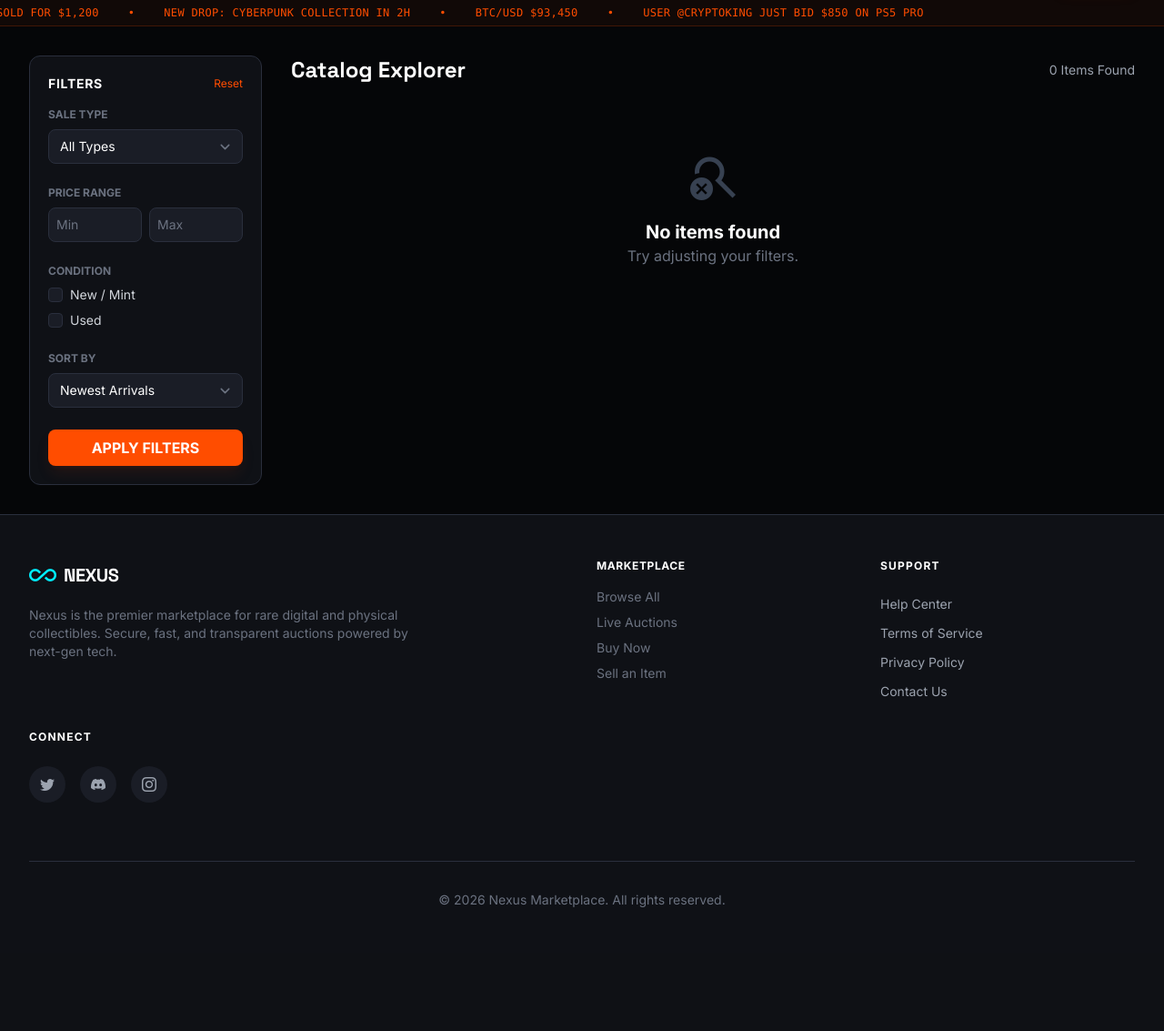
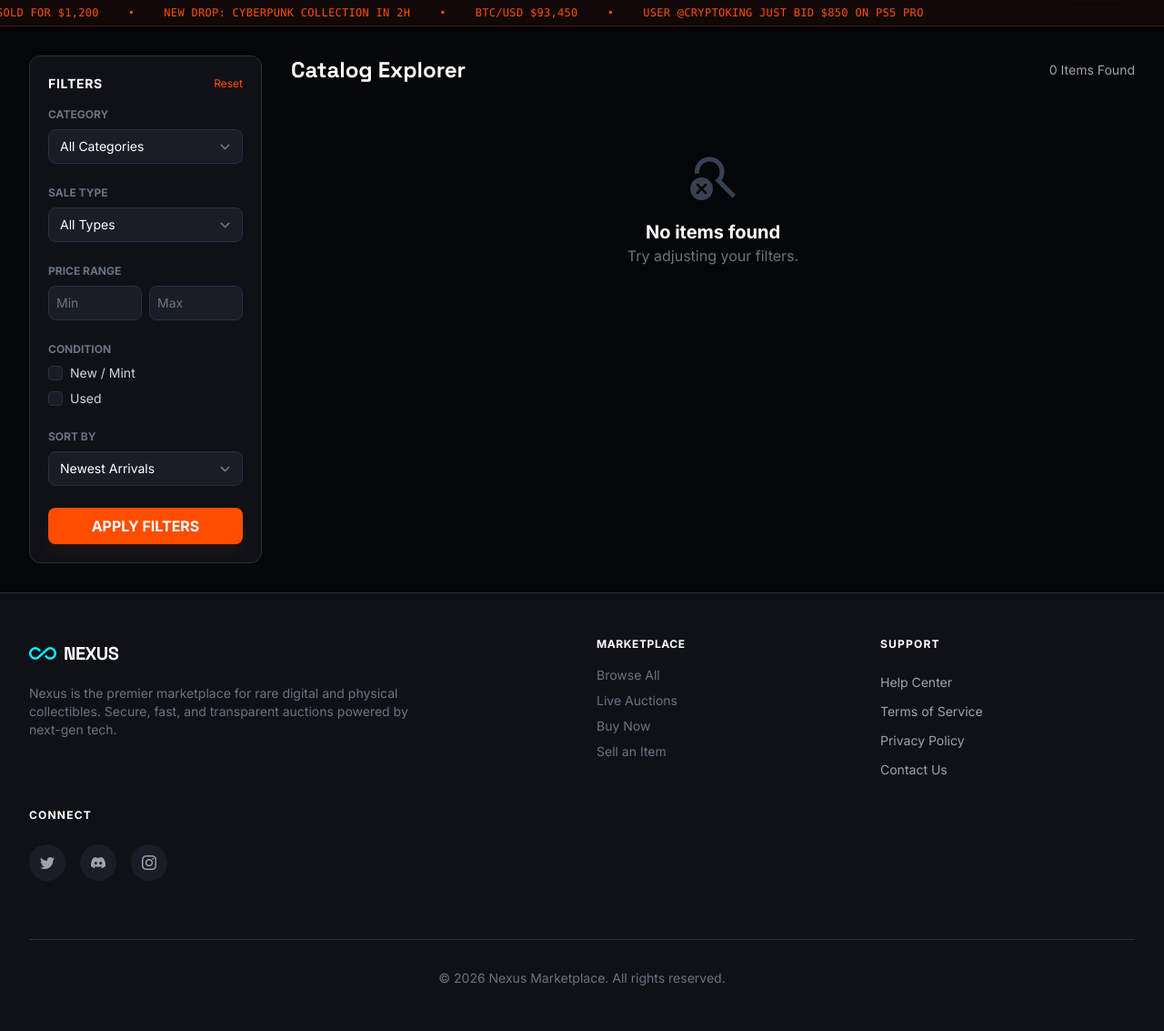
Before and after one commit to samuelopez2010/nexus-auctions, a Django app: page /catalog/ in a window 1280 px wide. Shown: the part 65-1198 px from the top of the page at 91% size. Before the commit the page ends 1062 px from the top, so only its background shows below. Run offline with Django 5.2, Linux system fonts and the light colour scheme; data that the repository does not hold is empty; parts of the project's set-up code (start-up, migrations or seed data) failed here and were passed over; some libraries are stand-ins or nearby versions.

Commit message:
feat: Add dynamic category filtering

```diff
--- a/market/frontend_views.py
+++ b/market/frontend_views.py
@@ -84,11 +84,13 @@ def catalog(request):
     max_price = request.GET.get('max_price')
     conditions = request.GET.getlist('condition')
     sales_type = request.GET.get('sales_type') # AUCTION or DIRECT
+    category_id = request.GET.get('category')
 
     if min_price: products = products.filter(initial_price__gte=min_price)
     if max_price: products = products.filter(initial_price__lte=max_price)
     if conditions: products = products.filter(condition__in=conditions)
     if sales_type: products = products.filter(sales_type=sales_type)
+    if category_id: products = products.filter(category_id=category_id)
 
     # Sort
     sort_by = request.GET.get('sort', 'newest')
@@ -97,8 +99,13 @@ def catalog(request):
     elif sort_by == 'urgent': products = products.filter(sales_type__in=['AUCTION', 'HYBRID']).order_by('auction_end_time')
     else: products = products.order_by('-created_at')
 
+    # Get all categories for filter
+    categories = Category.objects.all()
+
     context = {
         'products': products,
+        'categories': categories,
+        'selected_category': int(category_id) if category_id else None,
         'selected_conditions': conditions, # Pass list for template check
         'selected_sales_type': sales_type,
         'selected_sort': sort_by,
--- a/templates/market/catalog.html
+++ b/templates/market/catalog.html
@@ -18,6 +18,17 @@
                     {% if request.GET.q %}
                     <input type="hidden" name="q" value="{{ request.GET.q }}">
                     {% endif %}
+
+                    <!-- Categories -->
+                    <div>
+                        <label class="block text-xs font-bold text-gray-500 uppercase mb-2">Category</label>
+                        <select name="category" class="w-full bg-surface-lighter border border-border-dark text-white text-sm rounded-lg focus:ring-primary focus:border-primary">
+                            <option value="">All Categories</option>
+                            {% for cat in categories %}
+                            <option value="{{ cat.id }}" {% if selected_category == cat.id %}selected{% endif %}>{{ cat.name }}</option>
+                            {% endfor %}
+                        </select>
+                    </div>
 
                     <!-- Sales Type -->
                     <div>
```
